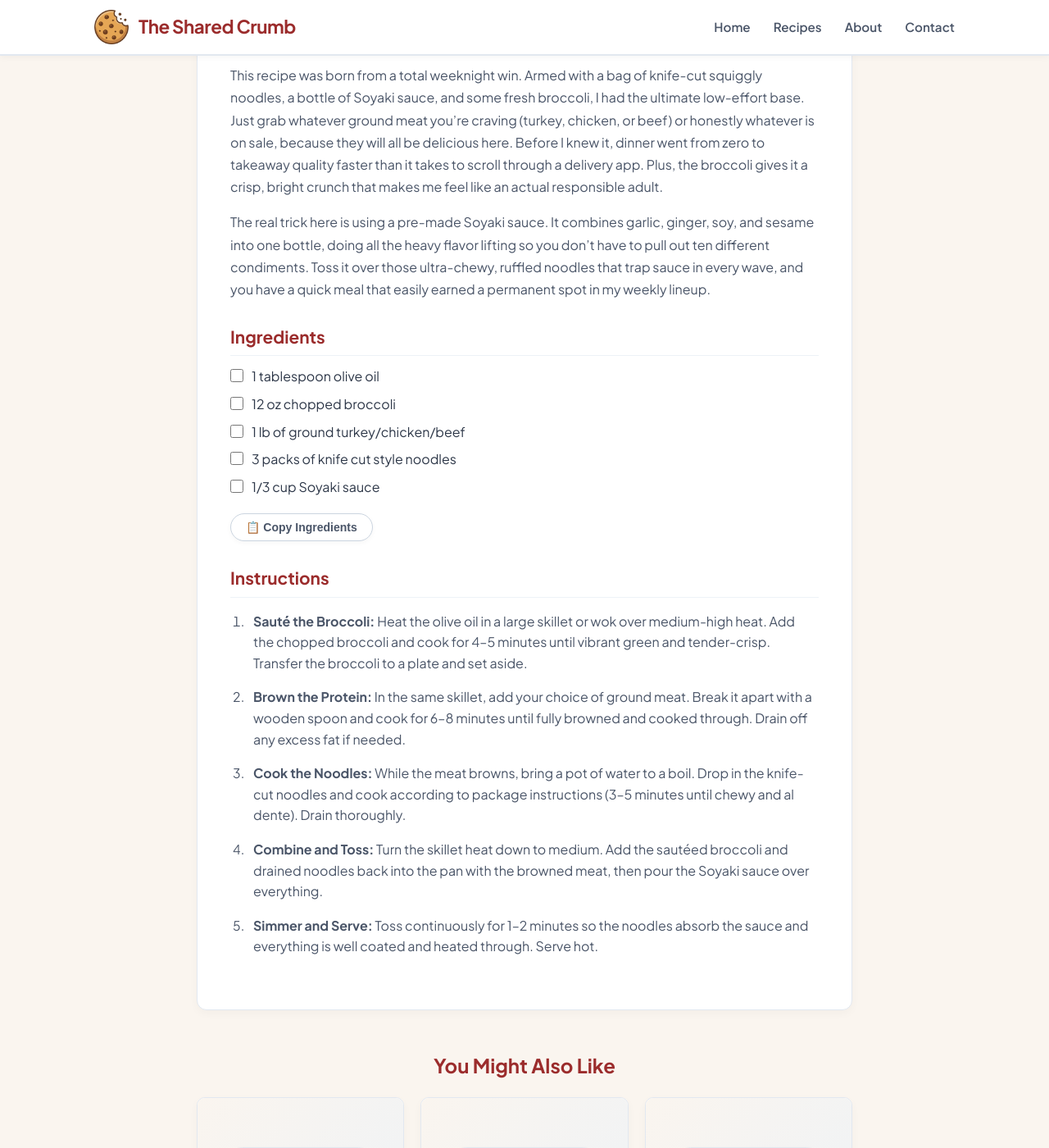
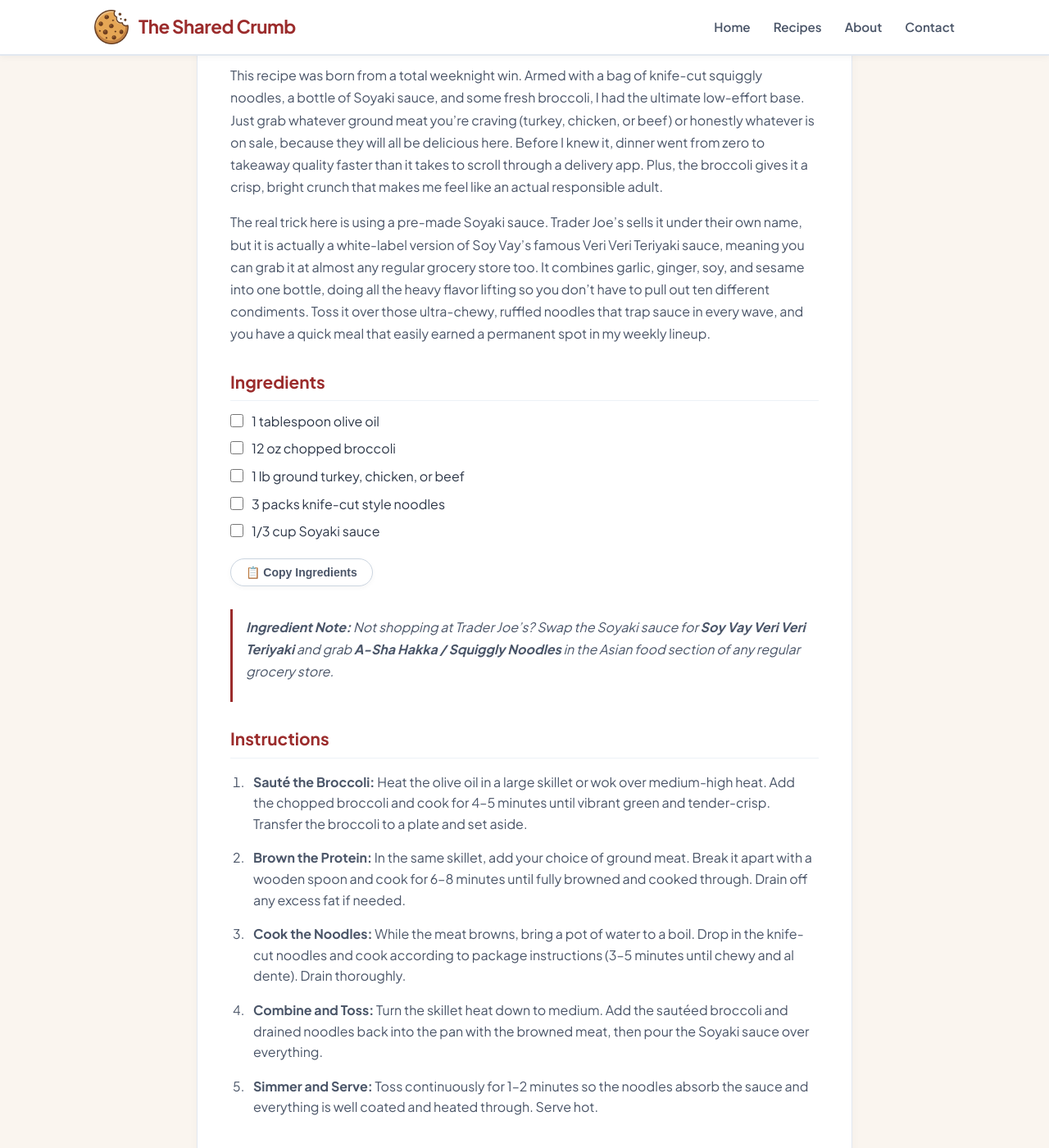
Before and after one commit to TheSharedCrumb/TheSharedCrumb, a Jekyll site: the page built from _recipes/Noodles_TJ_SoyakiStirFry.md, in a window 1280 px wide and 1400 px high, scrolled down 959 px. Shown: the whole window at 82% size. Built offline with Jekyll 4.4.1, drawn with Linux system fonts in a browser that asks for light colours.

Commit message:
Refine Noodles TJ Soyaki Stir Fry recipe details
Updated ingredient descriptions and clarified sauce options. Minor adjustments to instructions for consistency.

```diff
--- a/_recipes/Noodles_TJ_SoyakiStirFry.md
+++ b/_recipes/Noodles_TJ_SoyakiStirFry.md
@@ -16,15 +16,16 @@ Some nights, standing over a stove for two hours feels like a peaceful culinary
 
 This recipe was born from a total weeknight win. Armed with a bag of knife-cut squiggly noodles, a bottle of Soyaki sauce, and some fresh broccoli, I had the ultimate low-effort base. Just grab whatever ground meat you're craving (turkey, chicken, or beef) or honestly whatever is on sale, because they will all be delicious here. Before I knew it, dinner went from zero to takeaway quality faster than it takes to scroll through a delivery app. Plus, the broccoli gives it a crisp, bright crunch that makes me feel like an actual responsible adult.
 
-The real trick here is using a pre-made Soyaki sauce. It combines garlic, ginger, soy, and sesame into one bottle, doing all the heavy flavor lifting so you don't have to pull out ten different condiments. Toss it over those ultra-chewy, ruffled noodles that trap sauce in every wave, and you have a quick meal that easily earned a permanent spot in my weekly lineup.
+The real trick here is using a pre-made Soyaki sauce. Trader Joe's sells it under their own name, but it is actually a white-label version of Soy Vay's famous Veri Veri Teriyaki sauce, meaning you can grab it at almost any regular grocery store too. It combines garlic, ginger, soy, and sesame into one bottle, doing all the heavy flavor lifting so you don't have to pull out ten different condiments. Toss it over those ultra-chewy, ruffled noodles that trap sauce in every wave, and you have a quick meal that easily earned a permanent spot in my weekly lineup.
 
 ### Ingredients
 * 1 tablespoon olive oil
 * 12 oz chopped broccoli
-* 1 lb of ground turkey/chicken/beef
-* 3 packs of knife cut style noodles
+* 1 lb ground turkey, chicken, or beef
+* 3 packs knife-cut style noodles
 * 1/3 cup Soyaki sauce
 
+> **Ingredient Note:** Not shopping at Trader Joe's? Swap the Soyaki sauce for **Soy Vay Veri Veri Teriyaki** and grab **A-Sha Hakka / Squiggly Noodles** in the Asian food section of any regular grocery store.
 
 ### Instructions
 1. **Sauté the Broccoli:** Heat the olive oil in a large skillet or wok over medium-high heat. Add the chopped broccoli and cook for 4–5 minutes until vibrant green and tender-crisp. Transfer the broccoli to a plate and set aside.
```
